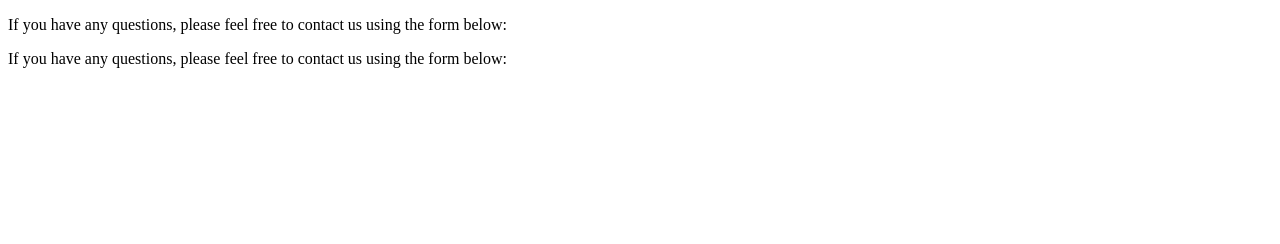
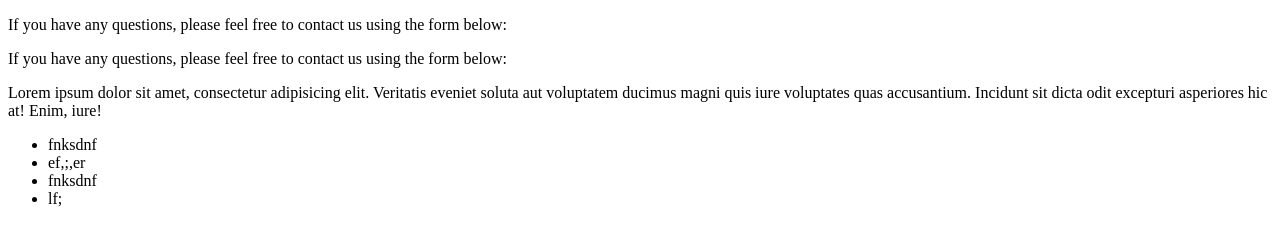
Before and after one commit to Naofin/html-exam-repo, a plain HTML site: page index.html in a window 1280 px wide. Drawn offline with Linux system fonts and the light colour scheme.

Commit message:
add additional content to the contact form section

```diff
--- a/index.html
+++ b/index.html
@@ -14,5 +14,17 @@
       If you have any questions, please feel free to contact us using the form
       below:
     </p>
+    <p>
+      Lorem ipsum dolor sit amet, consectetur adipisicing elit. Veritatis
+      eveniet soluta aut voluptatem ducimus magni quis iure voluptates quas
+      accusantium. Incidunt sit dicta odit excepturi asperiores hic at! Enim,
+      iure!
+    </p>
+    <ul>
+      <li>fnksdnf</li>
+      <li>ef,;,er</li>
+      <li>fnksdnf</li>
+      <li>lf;</li>
+    </ul>
   </body>
 </html>
```
